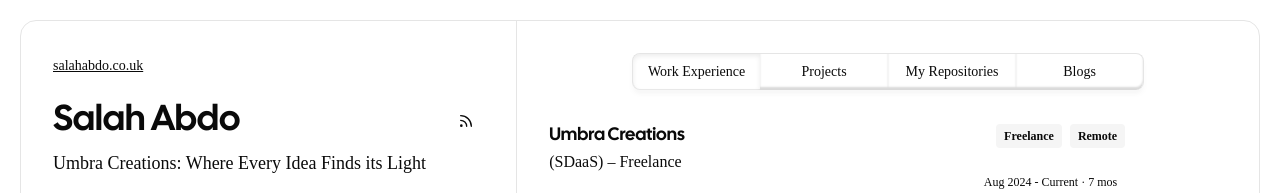
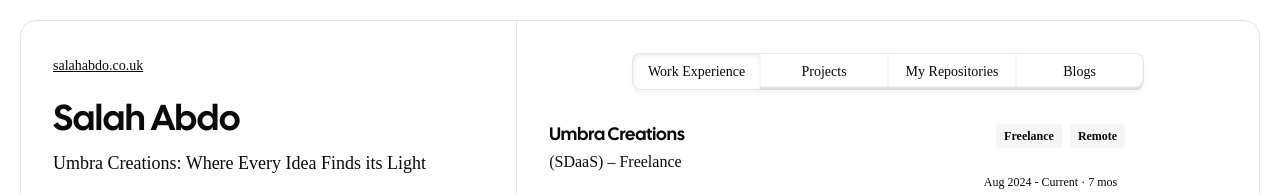
Before and after one commit to salahmander/portfolio, a Next.js app: page / in a window 1280 px wide. Shown: the top 193 px of the page. Built offline with nearby package versions, Linux system fonts and the light colour scheme.

Commit message:
refacotr: remove rss feed section from profile overview

```diff
--- a/components/ProfileOverview/ProfileOverview.tsx
+++ b/components/ProfileOverview/ProfileOverview.tsx
@@ -1,8 +1,4 @@
 import Link from "next/link";
-
-import { Rss } from "lucide-react";
-
-import { Button } from "@/components/ui/button";
 
 import localText from "./ProfileOverview.text.json";
 import Socials from "@/components/Socials/Socials";
@@ -18,14 +14,6 @@ const ProfileOverview = () => {
       </Link>
       <div className="flex justify-between items-center mt-6">
         <h1 className="head-text-sm">{localText.profileOverview.name}</h1>
-        <div className="flex items-center gap-2">
-          <Button size="icon" variant="ghost" className="rounded-full" asChild>
-            <Link href="/feed">
-              <Rss size={18} />
-              <span className="sr-only">rss feed</span>
-            </Link>
-          </Button>
-        </div>
       </div>
       <h3 className="mt-2 text-lg">
         {localText.profileOverview.tagline}{" "}
```
